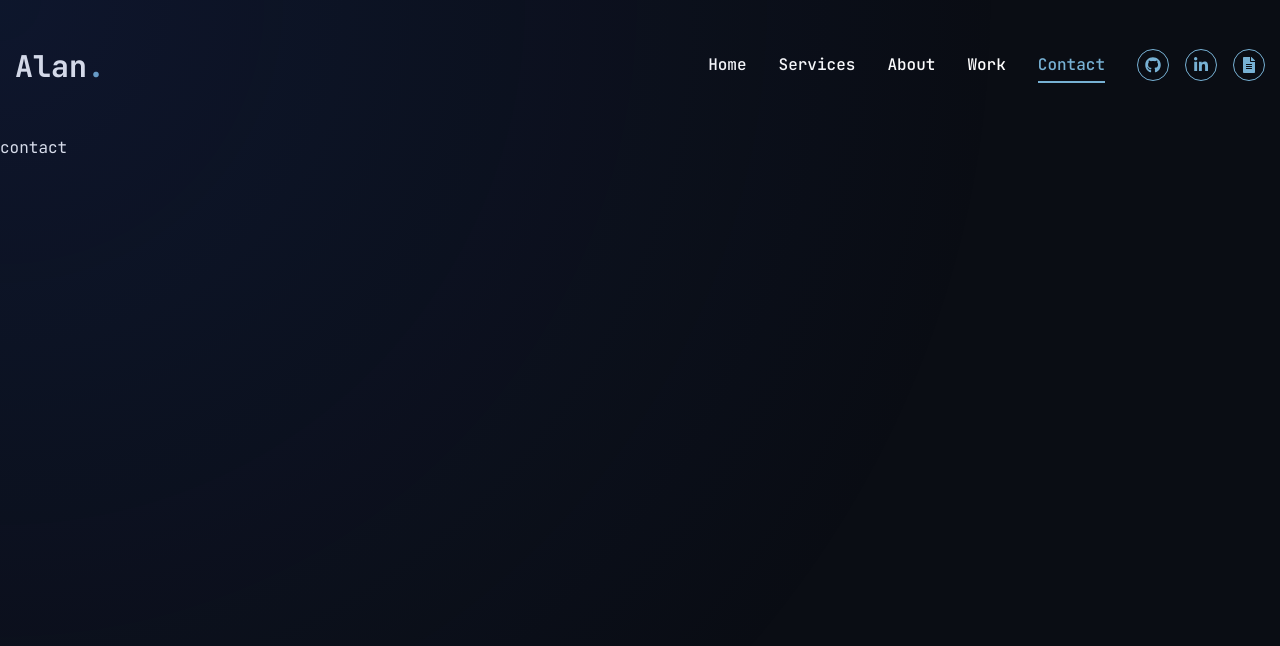
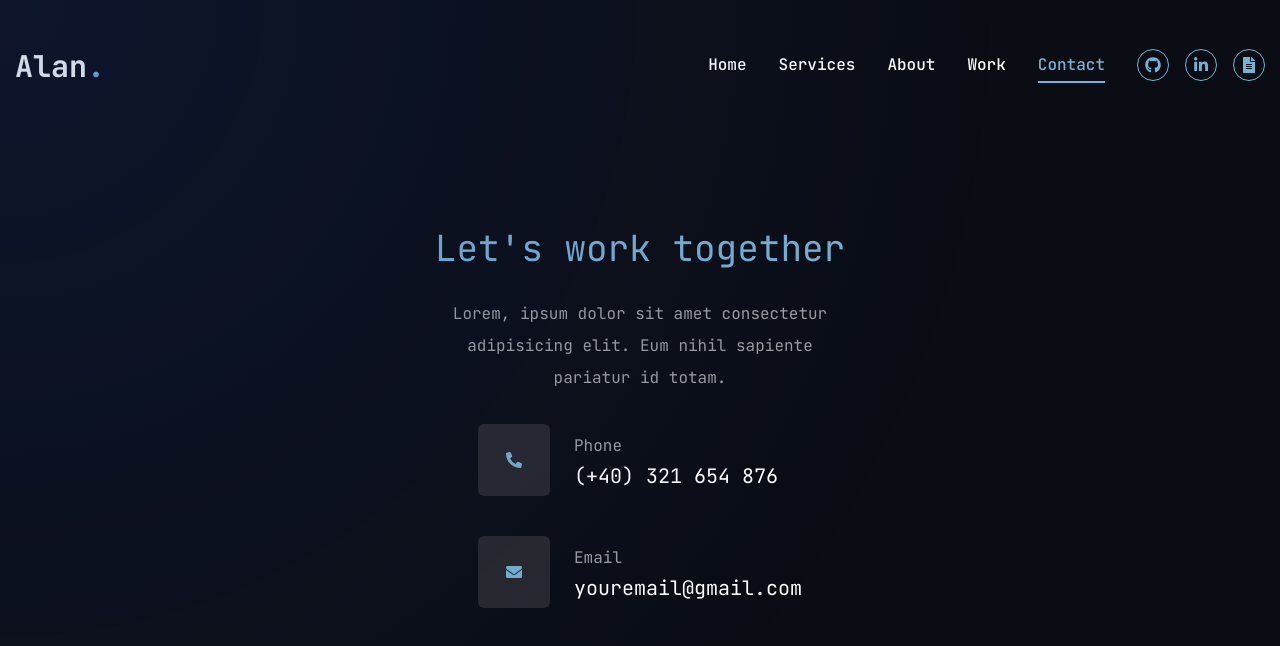
Before and after one commit to alan585/alan-portfolio, a Next.js app: page /contact in a window 1280 px wide. Shown: the top 646 px of the page. Built offline with nearby package versions, Linux system fonts and the light colour scheme.

Commit message:
feat(Contact Section): created section blueprint

```diff
--- a/src/app/contact/page.tsx
+++ b/src/app/contact/page.tsx
@@ -1,5 +1,49 @@
+"use client";
+
+import { Button } from "@/components/ui/button";
+import { info } from "@/constants";
+
+import { motion } from "framer-motion";
+
 const Contact = () => {
-  return <div>contact</div>;
+  return (
+    <motion.section
+      initial={{ opacity: 0 }}
+      animate={{
+        opacity: 1,
+        transition: { delay: 1.4, duration: 0.4, ease: "easeIn" },
+      }}
+      className="py-24"
+    >
+      <div className="container mx-auto">
+        <div className="flex flex-col items-center gap-[30px] align-middle">
+          <h3 className="text-4xl text-accent">Let&apos;s work together</h3>
+          <p className="w-1/3 text-center text-white/60">
+            Lorem, ipsum dolor sit amet consectetur adipisicing elit. Eum nihil
+            sapiente pariatur id totam.
+          </p>
+          {/* info */}
+          <div className="order-1 mb-8 flex flex-1 items-center xl:order-none xl:mb-0 xl:justify-end">
+            <ul className="flex flex-col gap-10">
+              {info.map((item, index) => {
+                return (
+                  <li key={index} className="flex items-center gap-6">
+                    <Button className="flex h-[52px] w-[52px] items-center justify-center rounded-md bg-[#27272c] text-accent xl:h-[72px] xl:w-[72px]">
+                      {item.icon}
+                    </Button>
+                    <div className="flex-1">
+                      <p className="text-white/60">{item.title}</p>
+                      <h3 className="text-xl">{item.description}</h3>
+                    </div>
+                  </li>
+                );
+              })}
+            </ul>
+          </div>
+        </div>
+      </div>
+    </motion.section>
+  );
 };
 
 export default Contact;
--- a/src/constants/index.js
+++ b/src/constants/index.js
@@ -1,4 +1,3 @@
-import { FaGithub, FaLinkedinIn, FaFileAlt } from "react-icons/fa";
 import {
   FaHtml5,
   FaCss3,
@@ -10,8 +9,12 @@ import {
   FaJava,
   FaLinux,
   FaShopify,
+  FaPhoneAlt,
+  FaEnvelope,
+  FaGithub,
+  FaLinkedinIn,
+  FaFileAlt,
 } from "react-icons/fa";
-
 import { SiTailwindcss, SiNextdotjs } from "react-icons/si";
 
 // about data
@@ -260,6 +263,19 @@ const projects = [
   },
 ];
 
+const info = [
+  {
+    icon: <FaPhoneAlt />,
+    title: "Phone",
+    description: "(+40) 321 654 876",
+  },
+  {
+    icon: <FaEnvelope />,
+    title: "Email",
+    description: "youremail@gmail.com",
+  },
+];
+
 export {
   about,
   experience,
@@ -269,4 +285,5 @@ export {
   stats,
   services,
   projects,
+  info,
 };
```
